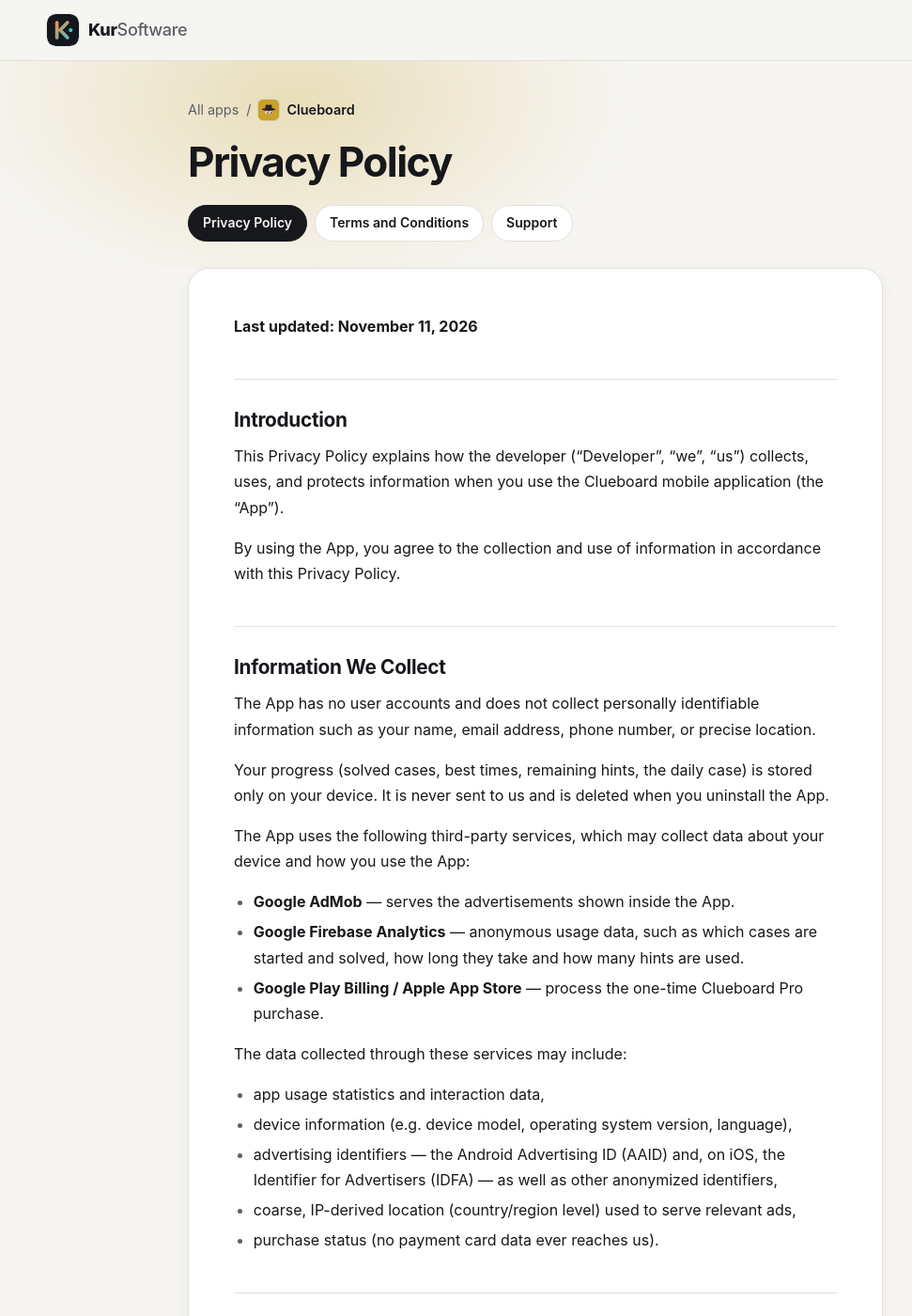
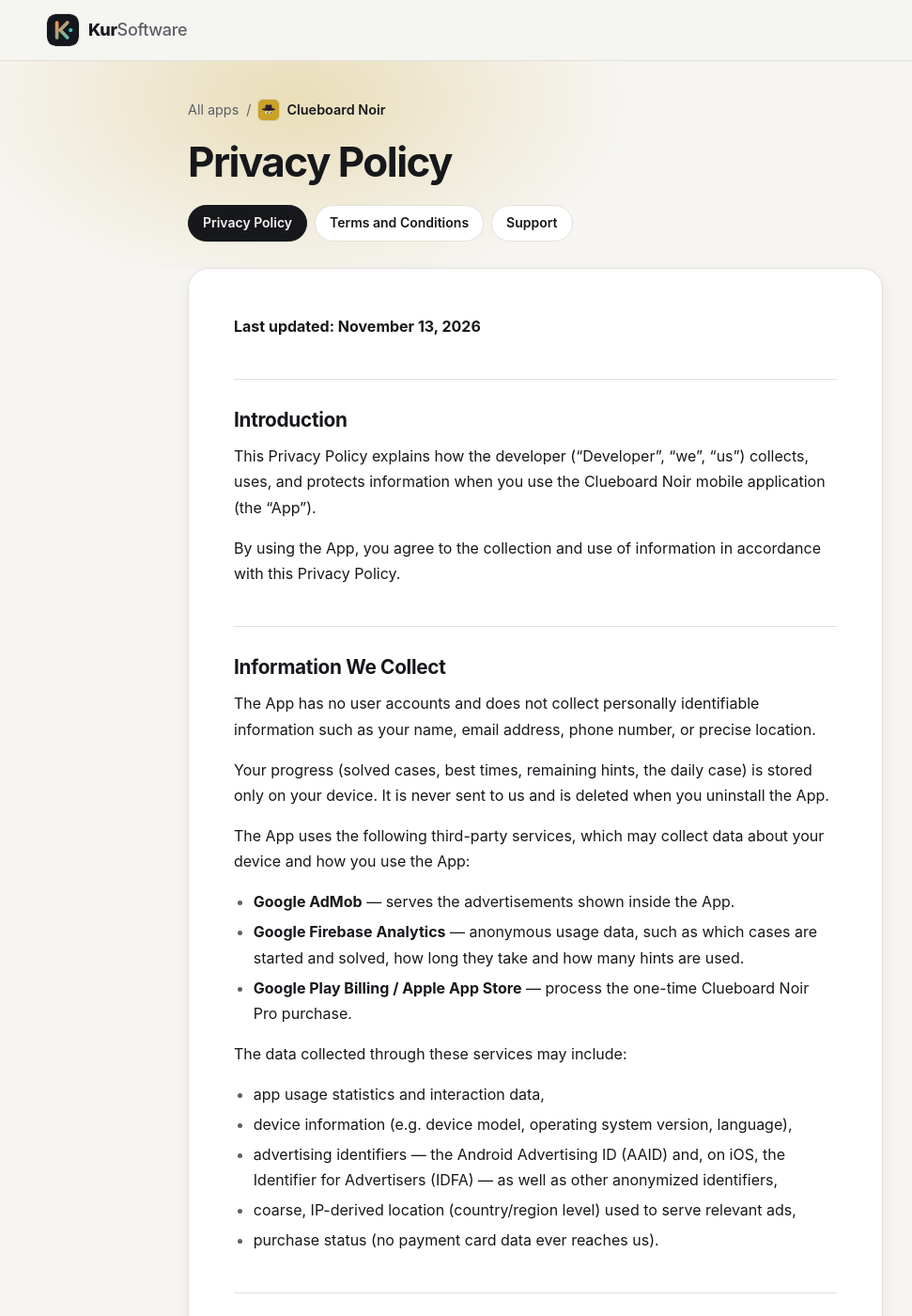
Before and after one commit to lvlvto/lvlvto.github.io, a Jekyll site: the page built from clueboard/privacy-policy.md, in a window 1280 px wide and 1400 px high. Shown: the whole window at 94% size, without its empty margins (70-1041 px from the left). Built offline with Jekyll 4.4.1, drawn with Linux system fonts in a browser that asks for light colours; some of the changed text lies outside the part shown.

Commit message:
Rename Clueboard to Clueboard Noir

```diff
--- a/_data/apps.yml
+++ b/_data/apps.yml
@@ -97,7 +97,7 @@
       url: /reflexo/terms-and-conditions
 
 - slug: clueboard
-  name: Clueboard
+  name: Clueboard Noir
   tagline: Murder-mystery logic puzzles. Place the suspects and find the killer.
   icon: /assets/icons/clueboard.png
   accent: "#C9A227"
--- a/clueboard/privacy-policy.md
+++ b/clueboard/privacy-policy.md
@@ -1,15 +1,15 @@
 ---
 layout: page
-title: "Clueboard — Privacy Policy"
+title: "Clueboard Noir — Privacy Policy"
 permalink: /clueboard/privacy-policy
 ---
 
-**Last updated: November 11, 2026**
+**Last updated: November 13, 2026**
 
 ## Introduction
 
 This Privacy Policy explains how the developer ("Developer", "we", "us") collects,
-uses, and protects information when you use the Clueboard mobile application
+uses, and protects information when you use the Clueboard Noir mobile application
 (the "App").
 
 By using the App, you agree to the collection and use of information in accordance
@@ -29,7 +29,7 @@ device and how you use the App:
 - **Google AdMob** — serves the advertisements shown inside the App.
 - **Google Firebase Analytics** — anonymous usage data, such as which cases are
   started and solved, how long they take and how many hints are used.
-- **Google Play Billing / Apple App Store** — process the one-time Clueboard Pro
+- **Google Play Billing / Apple App Store** — process the one-time Clueboard Noir Pro
   purchase.
 
 The data collected through these services may include:
@@ -48,7 +48,7 @@ Collected data is used to:
 - display and measure advertisements,
 - understand which cases are too hard or too easy and improve the puzzles,
 - analyze app performance and fix problems,
-- unlock and restore the Clueboard Pro purchase.
+- unlock and restore the Clueboard Noir Pro purchase.
 
 ## Advertising
 
@@ -67,7 +67,7 @@ video you can choose to watch for an extra hint.
   **non-personalized ads** instead.
 - You can opt out of personalized advertising system-wide: on Android via
   **Settings → Google → Ads**, on iOS via the Tracking setting above.
-- Purchasing Clueboard Pro disables all advertising in the App.
+- Purchasing Clueboard Noir Pro disables all advertising in the App.
 
 How Google uses data from apps that use its services is described at
 <https://policies.google.com/technologies/partner-sites>.
```
Also changed, not shown: clueboard/index.md (+1 -1 lines), clueboard/support.md (+4 -4 lines), clueboard/terms-and-conditions.md (+4 -4 lines).
